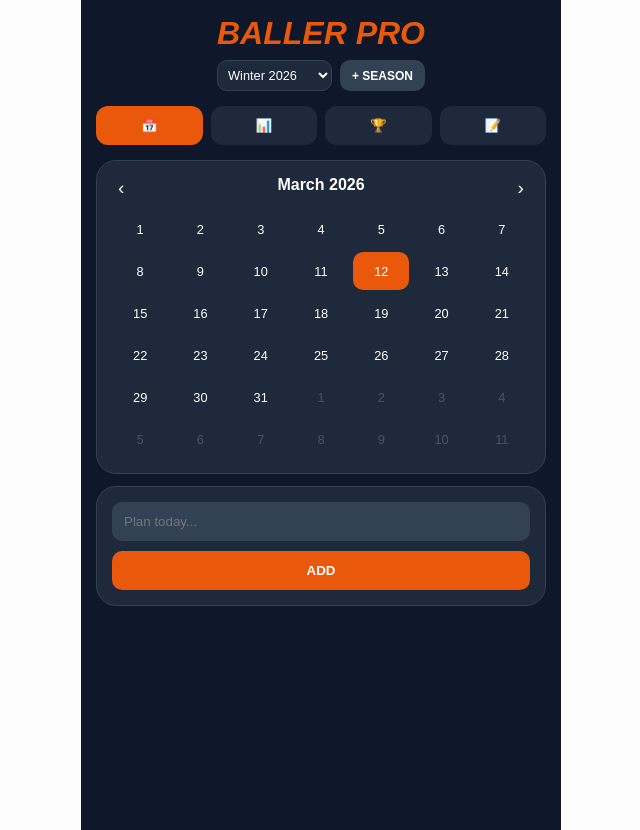
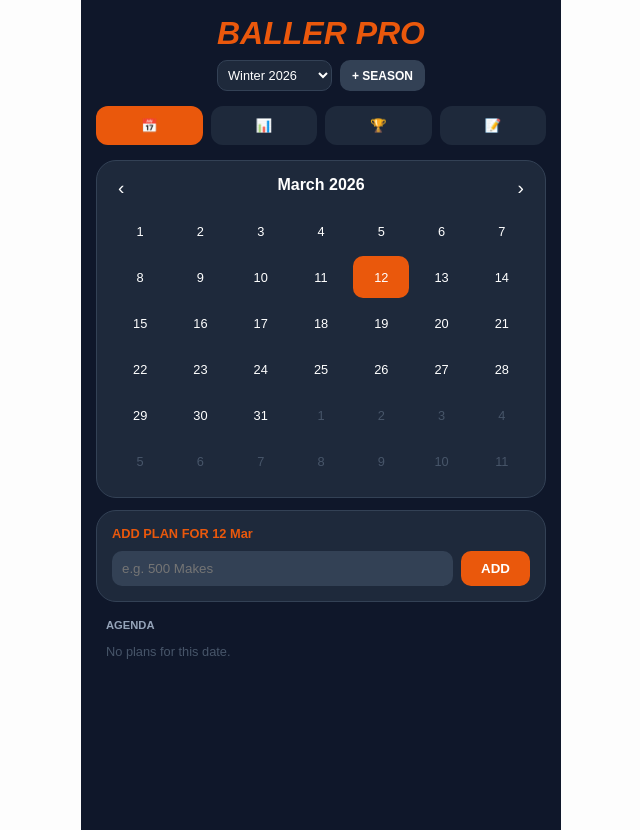
Before and after one commit to AsianBoyLu/basketball-_planner, a React (Vite) app: page / in a window 1280 px wide. Shown: the whole page, without its empty margins (319-959 px from the left). Built offline with nearby package versions, Linux system fonts and the light colour scheme.

Commit message:
Update App.jsx

```diff
--- a/App.jsx
+++ b/App.jsx
@@ -54,7 +54,7 @@ export default function BallerPro() {
   const [planTitle, setPlanTitle] = useState("");
 
   useEffect(() => {
-    const saved = localStorage.getItem("baller_no_auth_v1");
+    const saved = localStorage.getItem("baller_final_v10");
     if (saved) {
       const d = JSON.parse(saved);
       setShotSessions(d.shots || []);
@@ -66,7 +66,7 @@ export default function BallerPro() {
   }, []);
 
   useEffect(() => {
-    localStorage.setItem("baller_no_auth_v1", JSON.stringify({ shots: shotSessions, notes, events, seasons }));
+    localStorage.setItem("baller_final_v10", JSON.stringify({ shots: shotSessions, notes, events, seasons }));
   }, [shotSessions, notes, events, seasons]);
 
   const addSeason = () => {
@@ -122,6 +122,59 @@ export default function BallerPro() {
         <button style={s.navBtn(page === 'notes')} onClick={() => setPage('notes')}>📝</button>
       </div>
 
+      {page === 'calendar' && (
+        <div style={{animation: 'fadeIn 0.2s'}}>
+          <div style={s.card}>
+            <div style={{ display: 'flex', justifyContent: 'space-between', marginBottom: 10 }}>
+              <button onClick={() => setCurrentMonth(new Date(currentMonth.setMonth(currentMonth.getMonth()-1)))} style={{background:'none', border:'none', color:'white', fontSize:'1.2rem'}}>‹</button>
+              <b>{currentMonth.toLocaleString('default', { month: 'long', year: 'numeric' })}</b>
+              <button onClick={() => setCurrentMonth(new Date(currentMonth.setMonth(currentMonth.getMonth()+1)))} style={{background:'none', border:'none', color:'white', fontSize:'1.2rem'}}>›</button>
+            </div>
+            <div style={{ display: 'grid', gridTemplateColumns: 'repeat(7, 1fr)', gap: '4px' }}>
+              {buildMonthGrid(currentMonth).map((d, i) => {
+                const dateKey = d.toDateString();
+                const isSelected = dateKey === selectedDate.toDateString();
+                const isToday = dateKey === todayDate.toDateString();
+                const hasPlans = events[dateKey] && events[dateKey].length > 0;
+                return (
+                  <div key={i} onClick={() => setSelectedDate(d)} style={{
+                    height: '42px', display: 'flex', flexDirection: 'column', alignItems: 'center', justifyContent: 'center', borderRadius: '10px', fontSize: '0.8rem',
+                    backgroundColor: isSelected ? '#ea580c' : 'transparent',
+                    border: isToday && !isSelected ? '2px solid #ea580c' : 'none',
+                    color: d.getMonth() !== currentMonth.getMonth() ? '#475569' : 'white',
+                    position: 'relative'
+                  }}>
+                    {d.getDate()}
+                    {hasPlans && <div style={{ width: '4px', height: '4px', backgroundColor: isSelected ? 'white' : '#ea580c', borderRadius: '50%', position: 'absolute', bottom: '4px' }}></div>}
+                  </div>
+                );
+              })}
+            </div>
+          </div>
+          <div style={s.card}>
+            <h4 style={{margin:'0 0 10px 0', fontSize:'0.8rem', color:'#ea580c'}}>ADD PLAN FOR {selectedDate.getDate()} {selectedDate.toLocaleString('default', { month: 'short' })}</h4>
+            <div style={{display:'flex', gap:'8px'}}>
+              <input style={{flex:1, padding:'10px', borderRadius:'10px', backgroundColor:'#334155', border:'none', color:'white', outline:'none'}} placeholder="e.g. 500 Makes" value={planTitle} onChange={e=>setPlanTitle(e.target.value)} />
+              <button onClick={() => { if(planTitle){ setEvents({...events, [selectedDate.toDateString()]: [...(events[selectedDate.toDateString()]||[]), {title:planTitle}]}); setPlanTitle(""); } }} style={{padding:'10px 20px', backgroundColor:'#ea580c', border:'none', color:'white', borderRadius:10, fontWeight:'bold'}}>ADD</button>
+            </div>
+          </div>
+
+          {/* PLAN INDICATOR LIST */}
+          <div style={{maxHeight:'200px', overflowY:'auto'}}>
+            <h4 style={{margin:'5px 0 10px 10px', fontSize:'0.7rem', color:'#94a3b8', textTransform:'uppercase'}}>Agenda</h4>
+            {(events[selectedDate.toDateString()] || []).length === 0 ? <p style={{fontSize:'0.8rem', color:'#475569', marginLeft:'10px'}}>No plans for this date.</p> :
+              events[selectedDate.toDateString()].map((p, i) => (
+                <div key={i} style={{...s.card, display:'flex', justifyContent:'space-between', alignItems:'center', padding:'12px 18px'}}>
+                   <span style={{fontSize:'0.9rem'}}>🏀 {p.title}</span>
+                   <button onClick={() => { const updated = events[selectedDate.toDateString()].filter((_,idx) => idx !== i); setEvents({...events, [selectedDate.toDateString()]: updated}); }} style={{background:'none', border:'none', color:'#475569'}}>✕</button>
+                </div>
+              ))
+            }
+          </div>
+        </div>
+      )}
+
+      {/* OTHER PAGES REMAIN THE SAME FOR STABILITY */}
       {page === 'stats' && (
         <div style={{animation: 'fadeIn 0.2s'}}>
           <div style={s.card}>
@@ -138,7 +191,6 @@ export default function BallerPro() {
               <div style={{textAlign:'center'}}><div style={{fontSize:'1.1rem', fontWeight:'bold', color:'#ea580c'}}>{latest.box.tov}</div><div style={{fontSize:'0.55rem', color:'#94a3b8'}}>TOV</div></div>
             </div>
           </div>
-
           <div style={s.card}>
             <h4 style={{marginTop:0, fontSize:'0.8rem', color:'#ea580c', textAlign:'center'}}>LOG SESSION</h4>
             <div style={{ display: 'grid', gridTemplateColumns: '1.2fr 1fr', gap: '15px', marginTop:'10px' }}>
@@ -172,36 +224,6 @@ export default function BallerPro() {
         </div>
       )}
 
-      {page === 'calendar' && (
-        <div>
-          <div style={s.card}>
-            <div style={{ display: 'flex', justifyContent: 'space-between', marginBottom: 10 }}>
-              <button onClick={() => setCurrentMonth(new Date(currentMonth.setMonth(currentMonth.getMonth()-1)))} style={{background:'none', border:'none', color:'white', fontSize:'1.2rem'}}>‹</button>
-              <b>{currentMonth.toLocaleString('default', { month: 'long', year: 'numeric' })}</b>
-              <button onClick={() => setCurrentMonth(new Date(currentMonth.setMonth(currentMonth.getMonth()+1)))} style={{background:'none', border:'none', color:'white', fontSize:'1.2rem'}}>›</button>
-            </div>
-            <div style={{ display: 'grid', gridTemplateColumns: 'repeat(7, 1fr)', gap: '4px' }}>
-              {buildMonthGrid(currentMonth).map((d, i) => {
-                const isSelected = d.toDateString() === selectedDate.toDateString();
-                const isToday = d.toDateString() === todayDate.toDateString();
-                return (
-                  <div key={i} onClick={() => setSelectedDate(d)} style={{
-                    height: '38px', display: 'flex', alignItems: 'center', justifyContent: 'center', borderRadius: '10px', fontSize: '0.8rem',
-                    backgroundColor: isSelected ? '#ea580c' : 'transparent',
-                    border: isToday && !isSelected ? '2px solid #ea580c' : 'none',
-                    color: d.getMonth() !== currentMonth.getMonth() ? '#475569' : 'white'
-                  }}>{d.getDate()}</div>
-                );
-              })}
-            </div>
-          </div>
-          <div style={s.card}>
-            <input style={{width:'100%', padding:'12px', borderRadius:'10px', backgroundColor:'#334155', border:'none', color:'white', boxSizing:'border-box', outline:'none'}} placeholder="Plan today..." value={planTitle} onChange={e=>setPlanTitle(e.target.value)} />
-            <button onClick={() => { if(planTitle){ setEvents({...events, [selectedDate.toDateString()]: [...(events[selectedDate.toDateString()]||[]), {title:planTitle}]}); setPlanTitle(""); } }} style={{width:'100%', marginTop:10, padding:12, backgroundColor:'#ea580c', border:'none', color:'white', borderRadius:10, fontWeight:'bold'}}>ADD</button>
-          </div>
-        </div>
-      )}
-
       {page === 'notes' && (
         <div>
           <textarea style={{ width: '100%', height: '62vh', borderRadius: '20px', padding: '18px', backgroundColor: '#1e293b', border: '1px solid #334155', color: 'white', outline: 'none', boxSizing:'border-box', fontSize:'1rem' }} value={tempNotes} onChange={e => setTempNotes(e.target.value)} />
```
